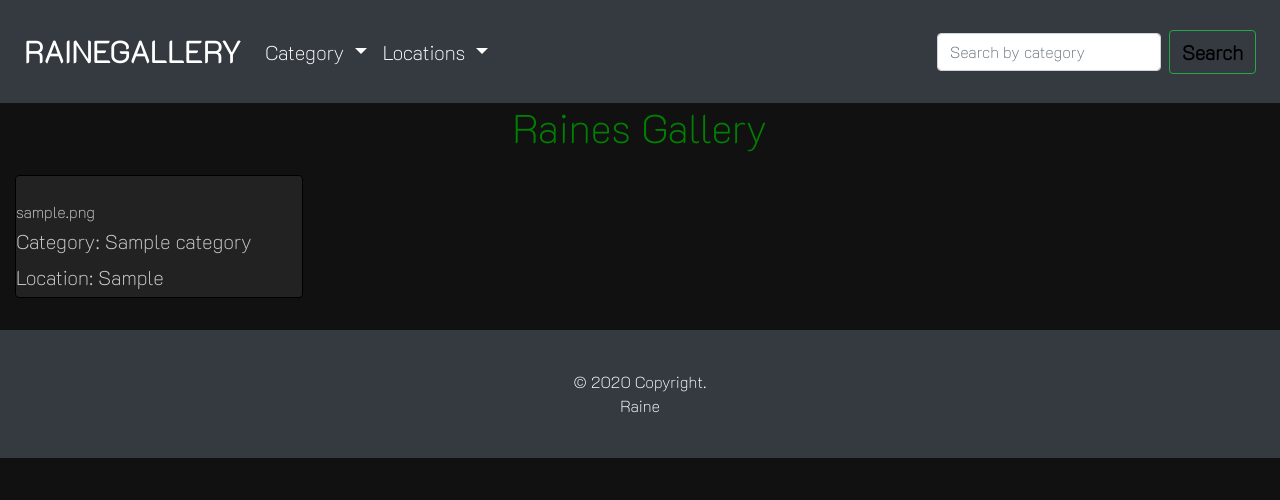
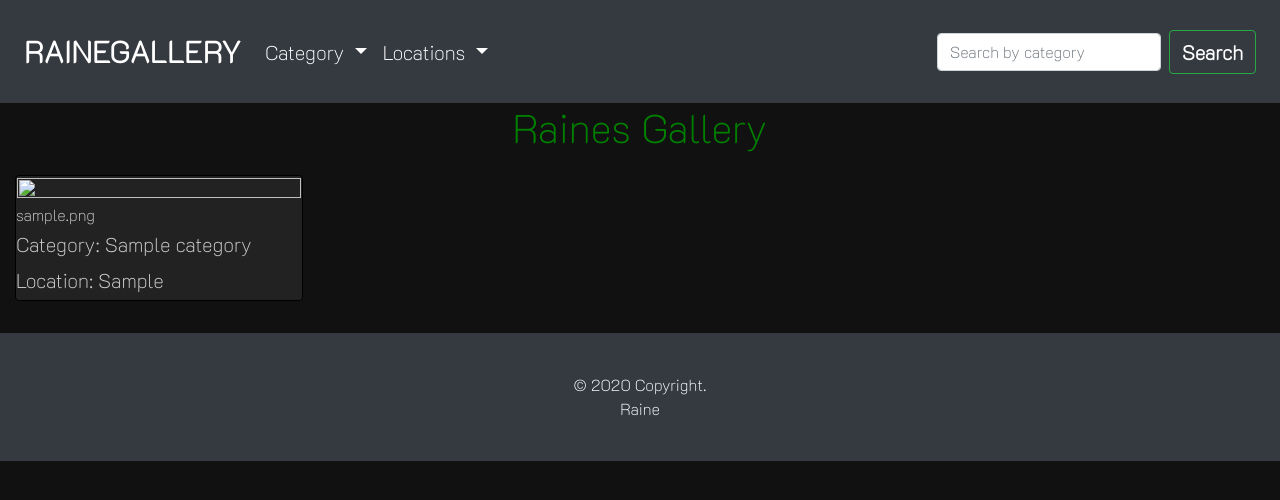
Before and after one commit to Lomemoraine/Raines_Photo_Gallery, a Django app: page / in a window 1280 px wide. Shown: the top 500 px of the page. Run offline with Django 3.2, Linux system fonts and the light colour scheme; tables that the repository leaves empty hold one stand-in row (values such as "Sample post"); some libraries are stand-ins or nearby versions.

Commit message:
finalise  styling and add images

```diff
--- a/photos/templates/navbar.html
+++ b/photos/templates/navbar.html
@@ -40,7 +40,7 @@
                <!-- Adding a search form  -->
                <form class="form-inline my-2 my-lg-0 " action="{% url 'search_results' %}">
                 <input class="form-control mr-sm-2" type="search" placeholder="Search by category" name="photo" aria-label="Search">
-                <button class="btn btn-outline-success my-2 my-sm-0" type="submit"style="font-size:20px;color:black;font-weight:bold">Search</button>
+                <button class="btn btn-outline-success my-2 my-sm-0" type="submit"style="font-size:20px;color:white;font-weight:bold">Search</button>
               </form>
             </div>
     </nav>
--- a/photos/templates/search.html
+++ b/photos/templates/search.html
@@ -6,7 +6,7 @@
     {% if photos %}
       <h2 class="text-center text-white">Found {{ photos|length }} of searched term {{message}}</h2>
     {% else %}
-      <h2 class="text-center"> Found 0 photos for the search term {{message}}</h2>
+      <h2 class="text-center text-white"> Found 0 photos for the search term {{message}}</h2>
     {% endif %}
 
   </div>
--- a/static/css/style.css
+++ b/static/css/style.css
@@ -26,8 +26,18 @@
   padding:1px;
   flex: 0 1 1;
 
+
 }
 .image img{
-  max-width: 100%;
-      height: 100%;
+
+  width: 100%;
+  height: 100%;
+  object-fit: contain;;
+
 }
+.page-footer{
+  overflow: hidden;
+  position: relative;
+  bottom: 0;
+  width: 100%;
+}
```
Also changed, not shown: README.md.
